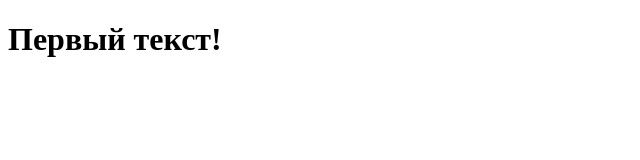
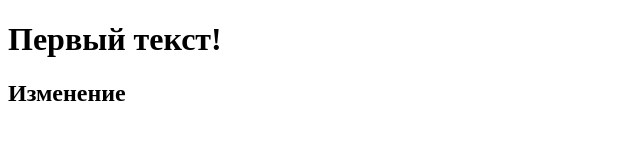
Before and after one commit to Mi11enium/demo, a plain HTML site: page index.html in a window 1280 px wide. Shown: the whole page, without its empty margins (0-640 px from the left). Drawn offline with Linux system fonts and the light colour scheme.

Commit message:
First change

```diff
--- a/index.html
+++ b/index.html
@@ -5,5 +5,6 @@
 </head>
 <body>
 <h1>Первый текст!</h1>
+<h2>Изменение</h2>
 </body>
 </html>
```
